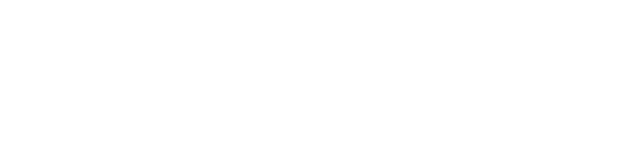
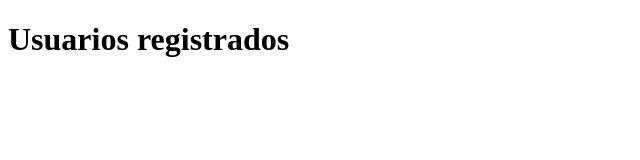
Before and after one commit to pablocm07/CRUD_PHP, a plain HTML site: page index.html in a window 1280 px wide. Shown: the whole page, without its empty margins (0-640 px from the left). Drawn offline with Linux system fonts and the light colour scheme.

Commit message:
se agrego un h1 al index

```diff
--- a/index.html
+++ b/index.html
@@ -10,7 +10,7 @@
 </head>
 
 <body>
-
+  <h1>Usuarios registrados</h1>
 </body>
 
 </html>
```
